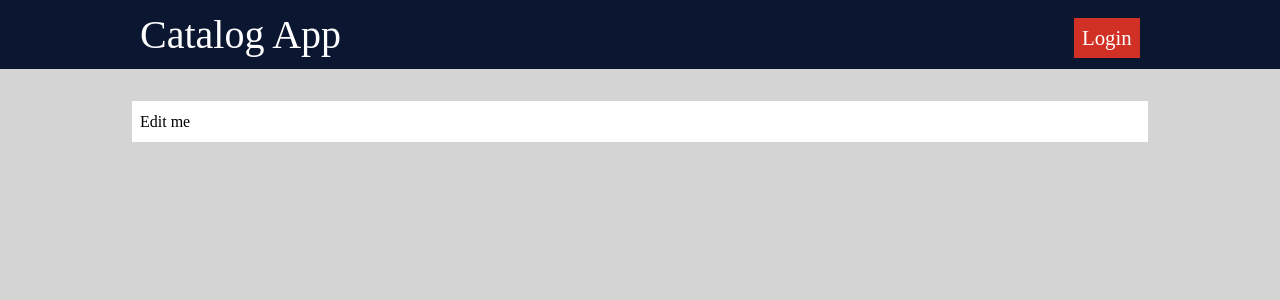
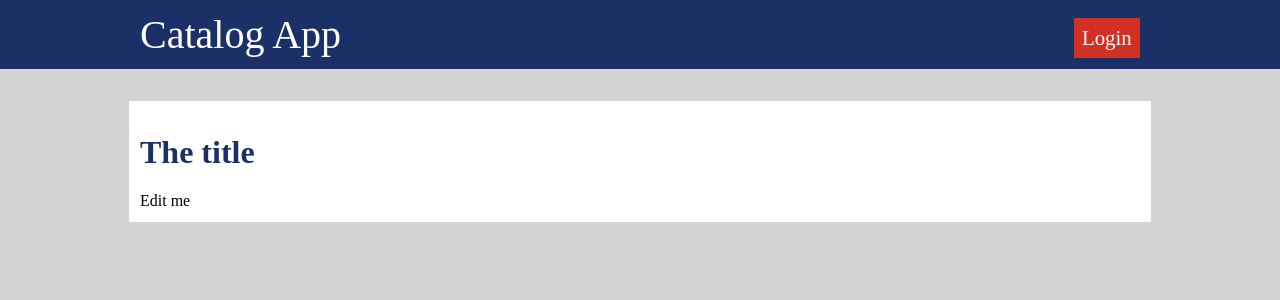
Before and after one commit to aviaryan/ud-catalog, a Flask app: page / in a window 1280 px wide. Shown: the top 300 px of the page. Run offline with Flask 2, Linux system fonts and the light colour scheme.

Commit message:
style updates

```diff
--- a/catalog/static/style.css
+++ b/catalog/static/style.css
@@ -8,7 +8,7 @@ body {
 }
 
 header {
-	background-color: #0B1631;
+	background-color: #1a3067;
 }
 
 #heading {
@@ -37,6 +37,14 @@ header {
 div.content {
 	max-width: 1000px;
 	margin: 2em auto 0 auto;
-	padding: 0.7em 0.5em 0.7em 0.5em;
+	padding: 0.7em 0.7em 0.7em 0.7em;
 	background-color: white;
 }
+
+h1, h2 {
+	color: #1a3067;
+}
+
+a {
+	color: #D03124;
+}
--- a/catalog/templates/base.html
+++ b/catalog/templates/base.html
@@ -20,6 +20,7 @@
 
 <div class="content">
 {% block content %}
+	<h1>The title</h1>
 	Edit me
 {% endblock %}
 </div>
```
